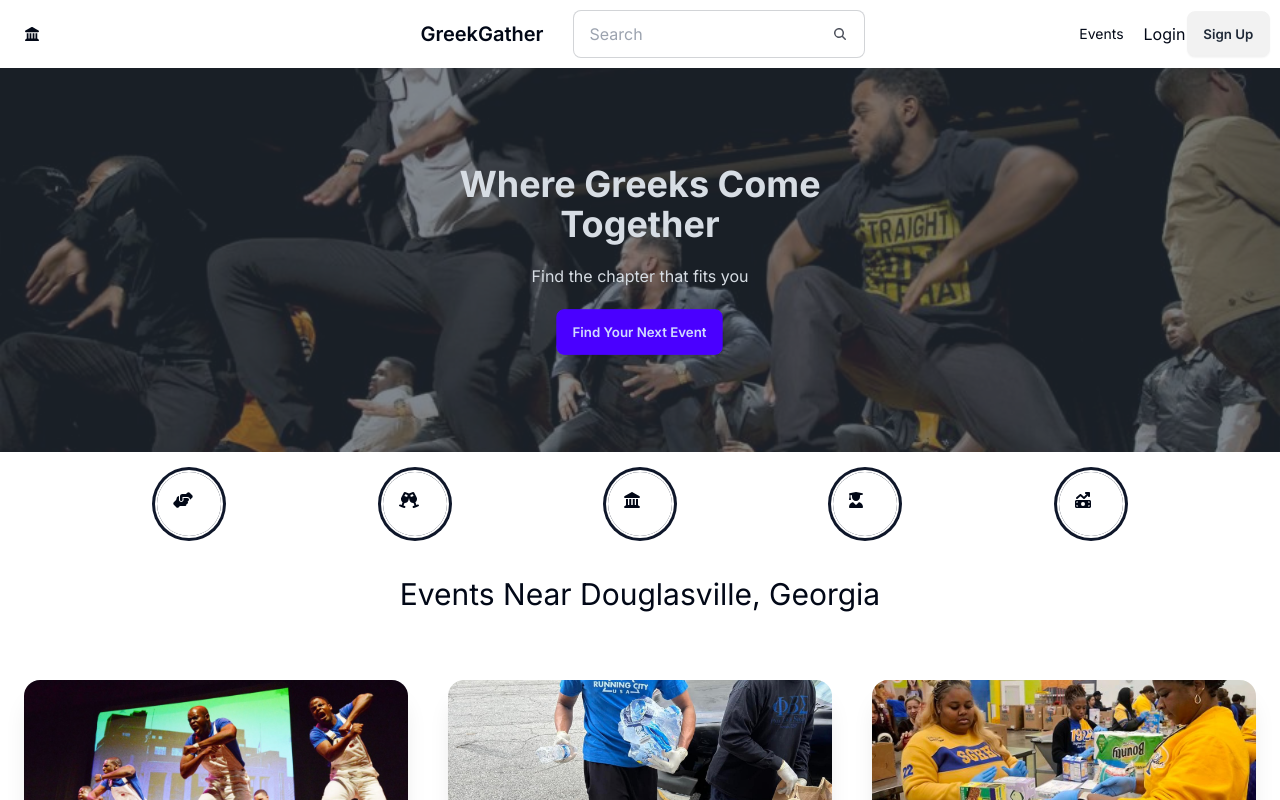
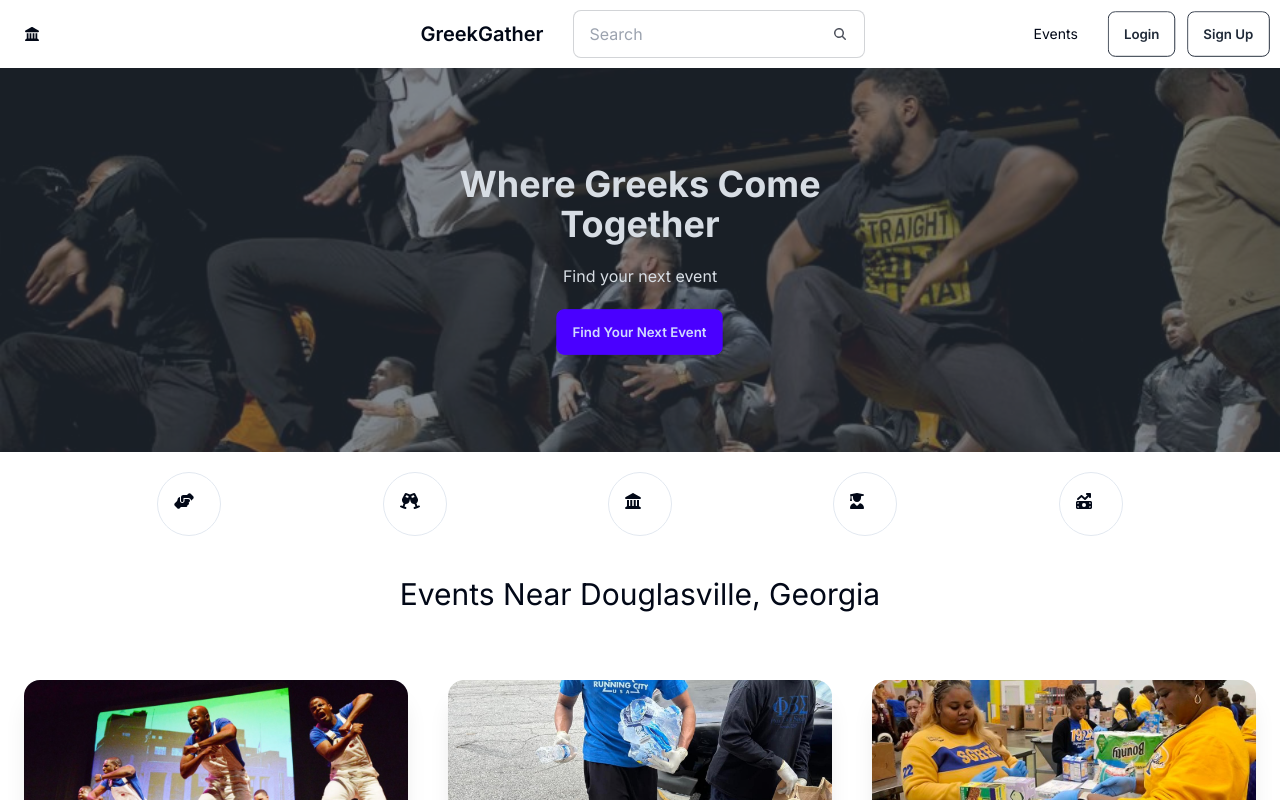
Before and after one commit to christprix/GatherGreek, a Next.js app: page / in a window 1280 px wide. Shown: the top 800 px of the page. Built offline with nearby package versions, Linux system fonts and the light colour scheme; no server answers.

Commit message:
tag style fix and hero text change

```diff
--- a/src/app/page.tsx
+++ b/src/app/page.tsx
@@ -56,29 +56,29 @@ export default function Home() {
     <div>
       <Hero></Hero>
       <div className="flex flex-row items-center py-4  justify-evenly">
+        {/* turn into component */}
         <div className="avatar m-1">
-          <div className="p-4 hover:p-3 ring-primary ring-offset-base-100 w-16 rounded-full ring ring-offset-2">
+          <div className="p-4 hover:p-3 border w-16 rounded-full ring-offset-2">
             <div>{element}</div>
           </div>
         </div>
-        {/* turn into component */}
         <div className="avatar m-1">
-          <div className="p-4 hover:p-3 ring-primary ring-offset-base-100 w-16 rounded-full ring ring-offset-2">
+          <div className="p-4 hover:p-3 w-16 rounded-full border ring-offset-2">
             <div>{element2}</div>
           </div>
         </div>
         <div className="avatar m-1">
-          <div className="p-4 hover:p-3 ring-primary ring-offset-base-100 w-16 rounded-full ring ring-offset-2">
+          <div className="p-4 hover:p-3 border w-16 rounded-full ring-offset-2">
             <div>{element3}</div>
           </div>
         </div>
         <div className="avatar m-1">
-          <div className="p-4 hover:p-3 ring-primary ring-offset-base-100 w-16 rounded-full ring ring-offset-2">
+          <div className="p-4 hover:p-3 border w-16 rounded-full ring-offset-2">
             <div>{element4}</div>
           </div>
         </div>
         <div className="avatar m-1">
-          <div className="p-4 hover:p-3 ring-primary ring-offset-base-100 w-16 rounded-full ring ring-offset-2">
+          <div className="p-4 hover:p-3 w-16 rounded-full border ring-offset-3">
             <div>{element5}</div>
           </div>
         </div>
--- a/src/components/Avatar.tsx
+++ b/src/components/Avatar.tsx
@@ -2,7 +2,7 @@ import xichilogo from "/public/xichilogo.jpeg";
 export default function Avatar() {
   return (
     <div className="avatar">
-      <div className="rounded-full">
+      <div className="rounded">
         <img src={xichilogo.src} />
       </div>
     </div>
--- a/src/components/Hero.tsx
+++ b/src/components/Hero.tsx
@@ -15,7 +15,7 @@ export default function Hero() {
           <h1 className="mb-5 md:text-4xl text-3xl font-bold">
             Where Greeks Come Together
           </h1>
-          <p className="mb-5">Find the chapter that fits you</p>
+          <p className="mb-5">Find your next event</p>
           <button className="btn btn-primary hidden md:inline-flex">
             Find Your Next Event
           </button>
--- a/src/components/Nav.tsx
+++ b/src/components/Nav.tsx
@@ -27,8 +27,10 @@ export default async function Nav({ logo }: any) {
             <Link href={"/events"}>Events</Link>
           </li>
         </ul>
-        <Link href={"/api/auth/signin"}>Login</Link>
-        <a className="btn">Sign Up</a>
+        <Link href={"/api/auth/signin"} className="btn btn-outline mx-2">
+          Login
+        </Link>
+        <a className="btn btn-outline">Sign Up</a>
       </div>
       <div className="navbar-end md:hidden">
         {!session ? (
@@ -60,7 +62,7 @@ export default async function Nav({ logo }: any) {
                 <Link href={"/api/auth/signin"}>Login</Link>
               </li>
               <li>
-                <a className="btn">Sign Up</a>
+                <a>Sign Up</a>
               </li>
             </ul>
           </div>
```
